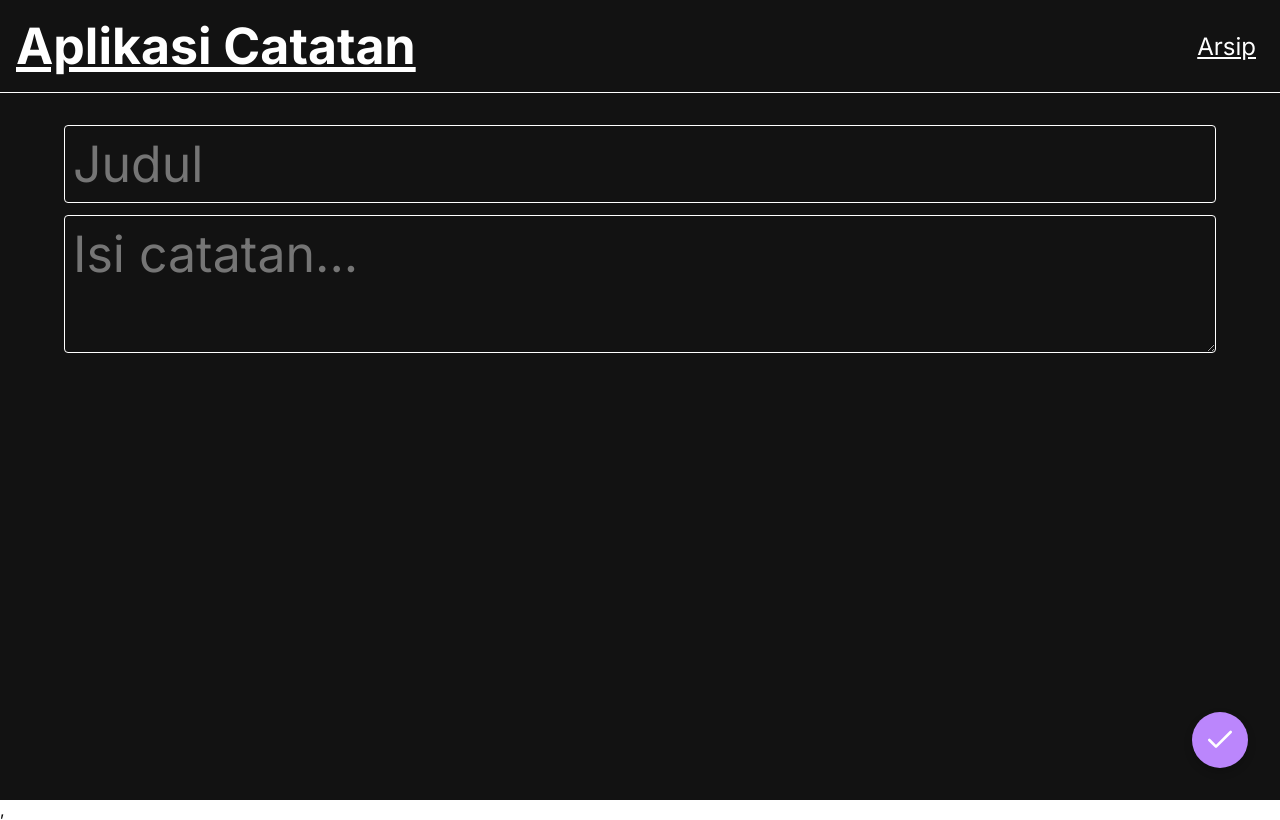
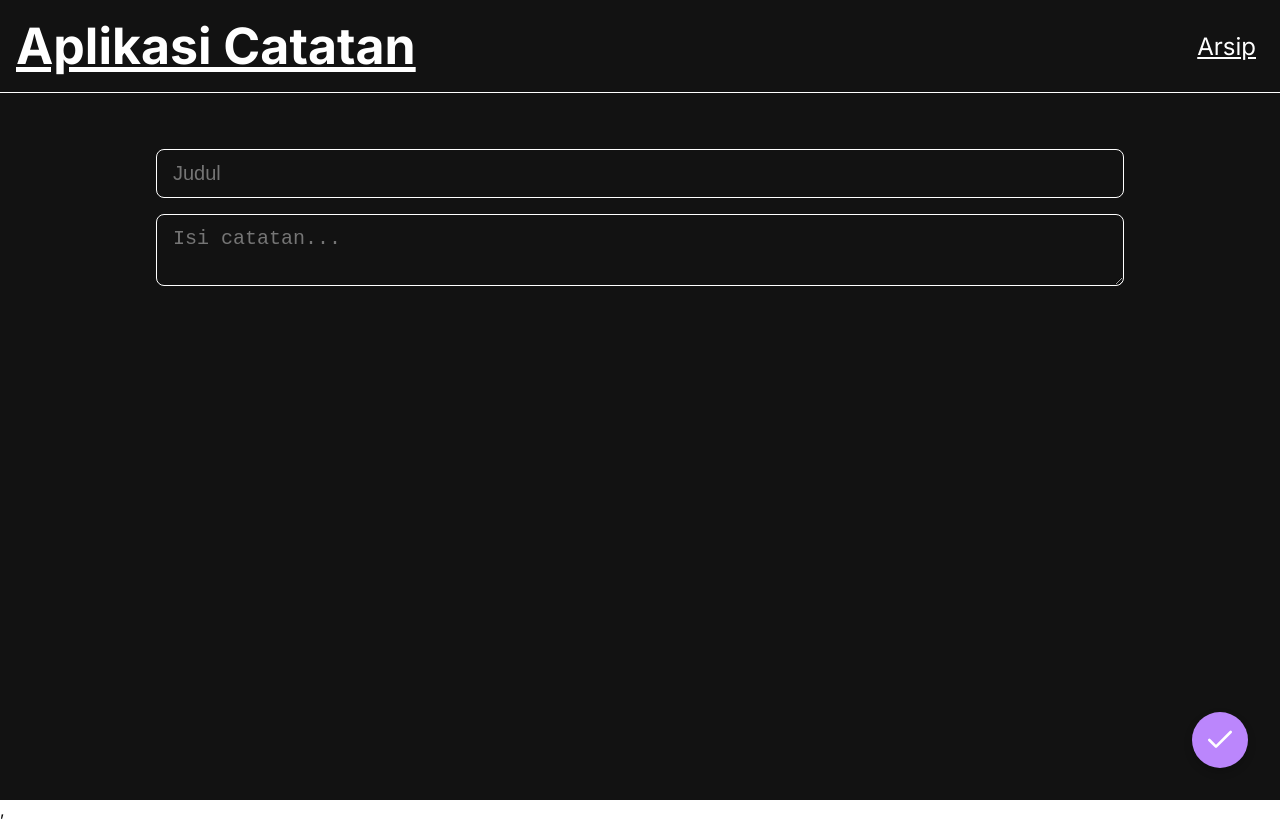
Before and after one commit to adiestypn/sap-notes, a React (Vite) app: page /tambah in a window 1280 px wide. Built offline with nearby package versions, Linux system fonts and the light colour scheme.

Commit message:
sisa propTypes, searchbar keyword, 404 pages

```diff
--- a/src/App.jsx
+++ b/src/App.jsx
@@ -15,7 +15,7 @@ function App() {
         <Link to="/" className="app-title-link bold-underline">Aplikasi Catatan</Link>
         </h1>
         <nav>
-              <Link to="/arsip" className="nav-link nav-link--lg">
+              <Link to="/archieve" className="nav-link nav-link--lg">
               Arsip
               </Link>
         </nav>
@@ -25,8 +25,8 @@ function App() {
       <Routes>
         <Route path="/" element={<NoteListPage />} />
         <Route path="/tambah" element={<AddNotePage />} />
-        <Route path="/catatan/:id" element={<DetailPage />} />
-        <Route path="/arsip" element={<ArchivePage />} />
+        <Route path="/notes/:id" element={<DetailPage />} />
+        <Route path="/archieve" element={<ArchivePage />} />
       </Routes>
     </div>
   );
--- a/src/components/NoteApp.jsx
+++ b/src/components/NoteApp.jsx
@@ -59,8 +59,6 @@ getFilteredNotes(isArchived) {
   );
 }
 
-
-
   render() {
     return (
       <div className="note-app">
--- a/src/components/NoteItem.jsx
+++ b/src/components/NoteItem.jsx
@@ -7,7 +7,7 @@ function NoteItem({ id, title, body, createdAt, archived, onDelete, onArchive })
   return (
     <div className="note-item">
       <NoteItemBody
-        title={<Link to={`/catatan/${id}`} className="bold-underline">{title}</Link>}
+        title={<Link to={`/notes/${id}`} className="bold-underline">{title}</Link>}
         body={body}
         date={createdAt}
       />
--- a/src/components/NoteList.jsx
+++ b/src/components/NoteList.jsx
@@ -3,17 +3,26 @@ import NoteItem from './NoteItem';
 
 function NoteList({ notes, onDelete, onArchive }) {
   if (notes.length === 0) {
-    return <p className="notes-list__empty-message">Tidak ada catatan</p>;
+    return (
+      <div className="notes-list-empty">
+        <p>Tidak ada catatan </p>
+      </div>
+    );
   }
 
   return (
     <div className="notes-list">
       {notes.map((note) => (
-        <NoteItem key={note.id} id={note.id} {...note} onDelete={onDelete} onArchive={onArchive} />
+        <NoteItem
+          key={note.id}
+          id={note.id}
+          {...note}
+          onDelete={onDelete}
+          onArchive={onArchive}
+        />
       ))}
     </div>
   );
 }
 
-
 export default NoteList;
--- a/src/styles/style.css
+++ b/src/styles/style.css
@@ -90,14 +90,15 @@ main {
 }
 
 .notes-list-empty {
-  margin-top: 32px;
-  padding: 16px 8px;
+  display: flex;
+  justify-content: center;
+  align-items: center;
+  min-height: 300px; /* Pastikan ini ada */
+  text-align: center;
+  color: var(--on-background-grey);
+  font-size: 20px;
 }
 
-.notes-list-empty p {
-  text-align: center;
-  color: var(--on-background-grey);
-}
 
 .note-item {
   padding: 8px 16px 16px 16px;
@@ -147,22 +148,37 @@ main {
 }
 
 .note-input {
+  max-width: 1000px;
+  width: 100%;
+  margin: 0 auto;
   display: flex;
   flex-direction: column;
-  gap: 12px;
-  margin-bottom: 32px;
+  gap: 16px;
+  padding: 24px 16px;
 }
+
 
 .note-input input[type="text"],
 .note-input textarea {
-  padding: 8px;
+  width: 100%;
+  max-width: 100%;
+  background-color: transparent;
   border: 1px solid var(--on-background);
-  border-radius: 4px;
-  background-color: transparent;
   color: var(--on-background);
-  font-family: 'Inter', sans-serif;
-  font-size: 50px;
+  border-radius: 8px;
+  padding: 12px 16px;
+  font-size: 20px;
+  outline: none;
+  resize: vertical;
 }
+
+
+.note-input input[type="text"]:focus,
+.note-input textarea:focus {
+  border-color: var(--primary);
+  outline: none;
+}
+
 
 .note-input button {
   align-self: flex-start;
```
